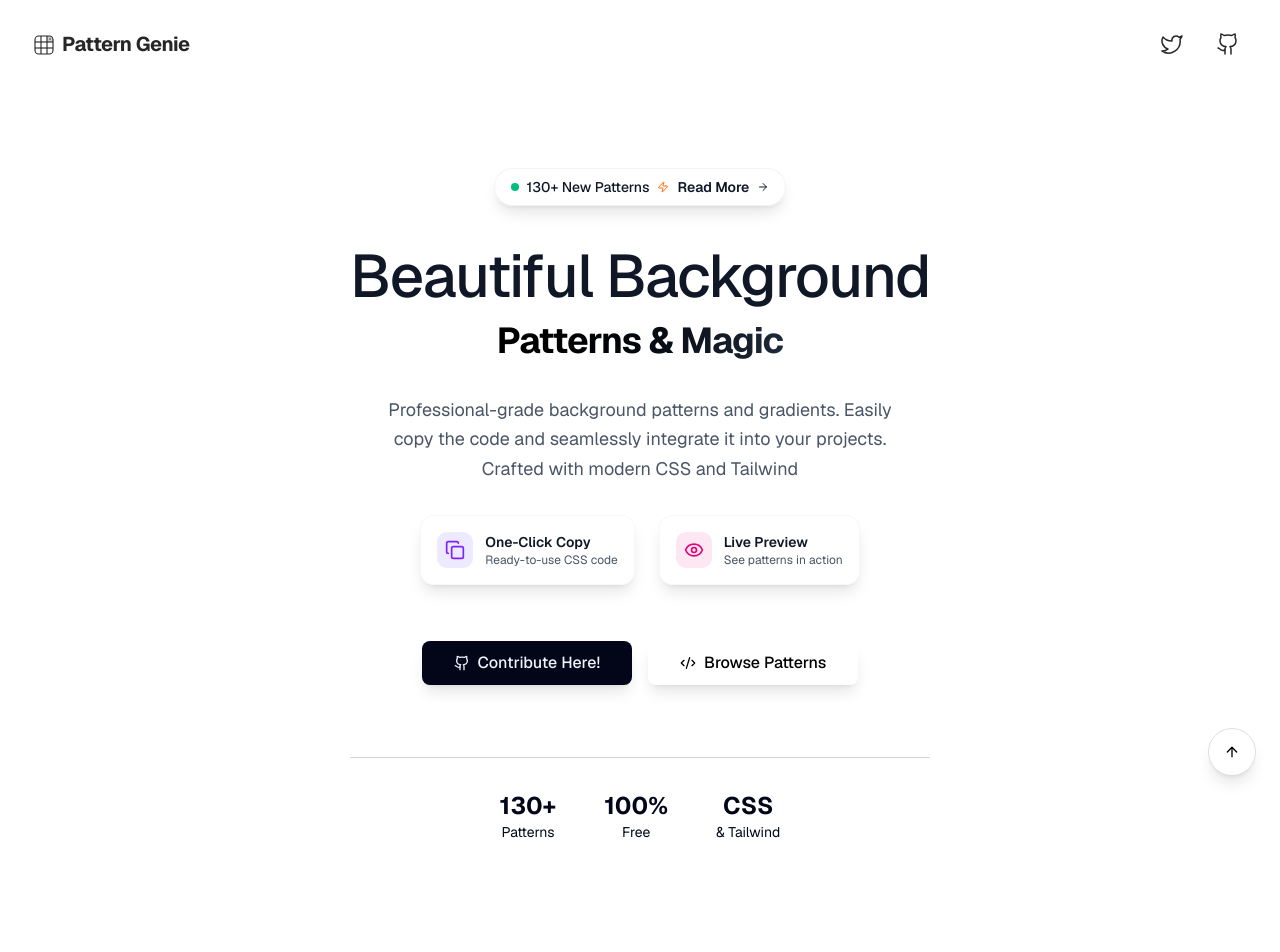
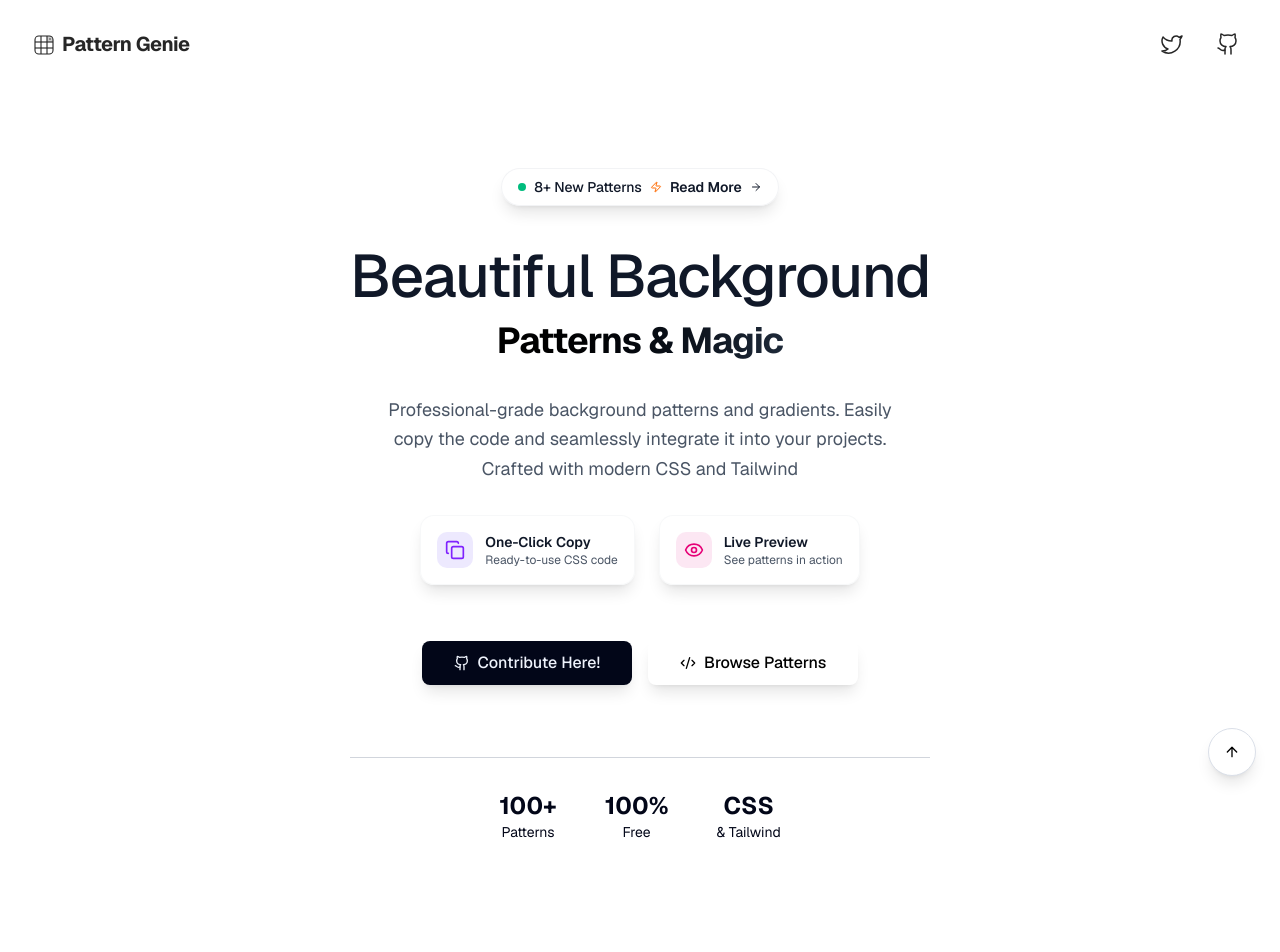
Before and after one commit to mayurbijarniya/pattern-genie, a Next.js app: page / in a window 1280 px wide. Shown: the top 952 px of the page. Built offline with nearby package versions, Linux system fonts and the light colour scheme; a web font is replaced by a local one.

Commit message:
Update hero

```diff
--- a/src/app/components/hero.tsx
+++ b/src/app/components/hero.tsx
@@ -42,7 +42,7 @@ export default function Hero({ theme }: HeroProps) {
                 <span className="animate-ping absolute inline-flex h-full w-full rounded-full bg-emerald-400 opacity-75"></span>
                 <span className="relative inline-flex rounded-full h-2 w-2 bg-emerald-500"></span>
               </div>
-              <span className="font-medium">130+ New Patterns</span>
+              <span className="font-medium">8+ New Patterns</span>
               <Zap className="h-3 w-3 text-orange-500" />
               <span className="hidden sm:inline-flex items-center">
                 Read More
@@ -208,7 +208,7 @@ export default function Hero({ theme }: HeroProps) {
                 isPatternDark ? "text-white" : ""
               }`}
             >
-              130+
+              100+
             </div>
             <div
               className={`text-xs sm:text-sm transition-colors duration-300 ${
```
